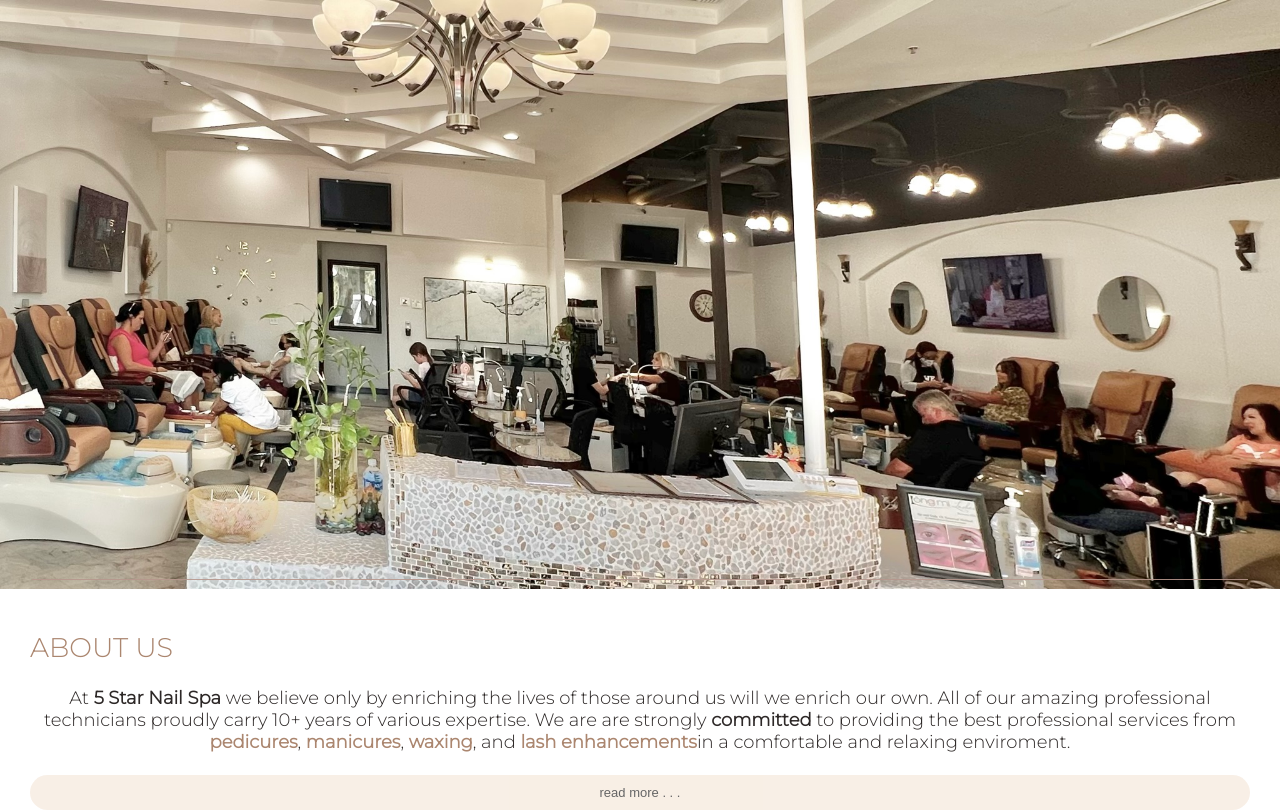
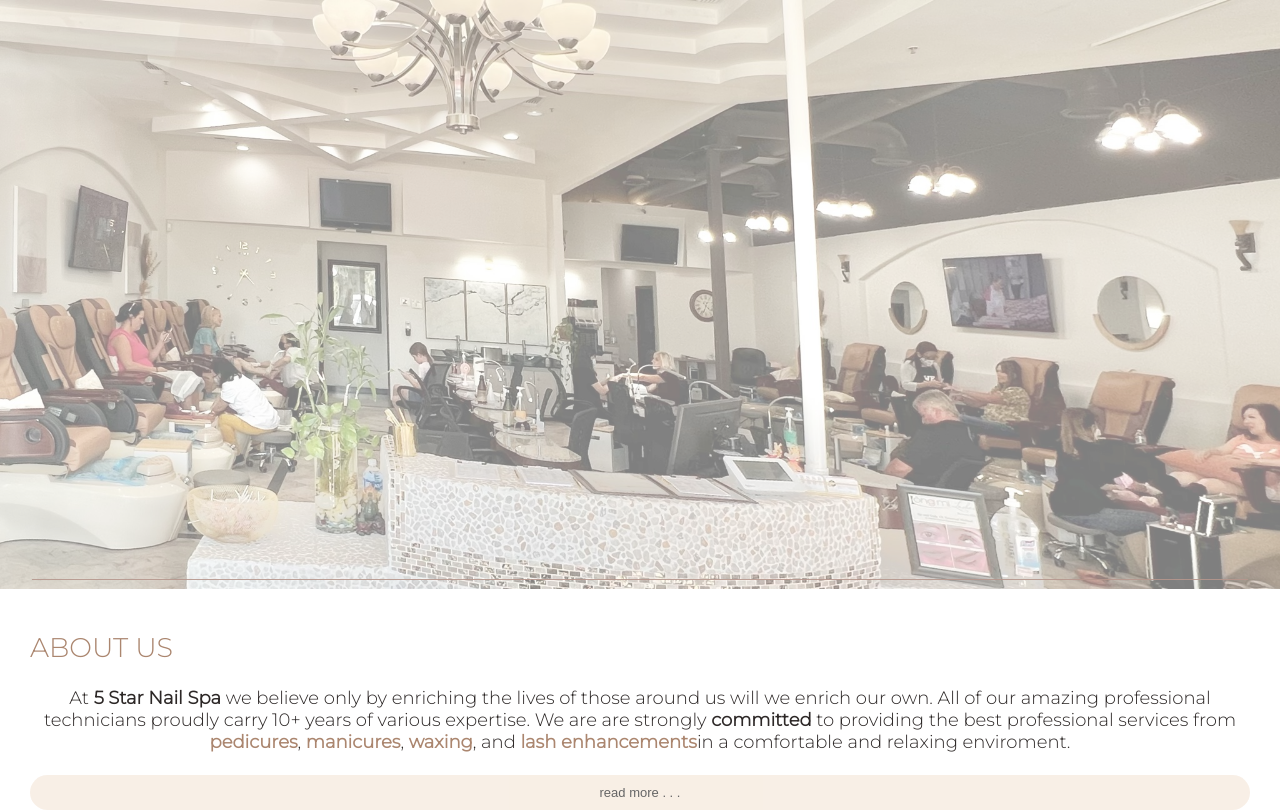
Before and after one commit to tuyet-pham/NailSalon, a React (Create React App) app: page / in a window 1280 px wide. Shown: the top 810 px of the page. Built offline with nearby package versions, Linux system fonts and the light colour scheme.

Commit message:
trying something for aws

```diff
--- a/src/pages/components.css
+++ b/src/pages/components.css
@@ -40,7 +40,7 @@
 
 .header-img {
     width: 100%;
-    opacity: 1;
+    opacity: .5;
     z-index: -100;
     position: fixed;
 
```
